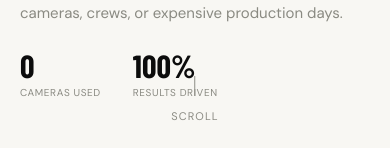
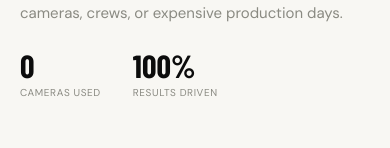
Before and after one commit to gunasekharpaidi/noshoot-agency, a Next.js app: page / in a window 390 px wide. Shown: the part 696-844 px from the top of the page. Built offline with nearby package versions, Linux system fonts and the light colour scheme; a web font is replaced by a local one.

Commit message:
fix: hide scroll indicator on mobile

```diff
--- a/components/Hero.jsx
+++ b/components/Hero.jsx
@@ -30,7 +30,7 @@ export default function Hero() {
         </div>
       </div>
 
-      <div className="absolute bottom-6 md:bottom-8 left-1/2 -translate-x-1/2 flex flex-col items-center gap-1.5 text-brand-muted text-[11px] tracking-[0.1em] uppercase">
+      <div className="hidden md:flex absolute bottom-6 md:bottom-8 left-1/2 -translate-x-1/2 flex-col items-center gap-1.5 text-brand-muted text-[11px] tracking-[0.1em] uppercase">
         <div className="w-px h-8 md:h-10 bg-brand-muted animate-scroll-pulse" />
         scroll
       </div>
```
